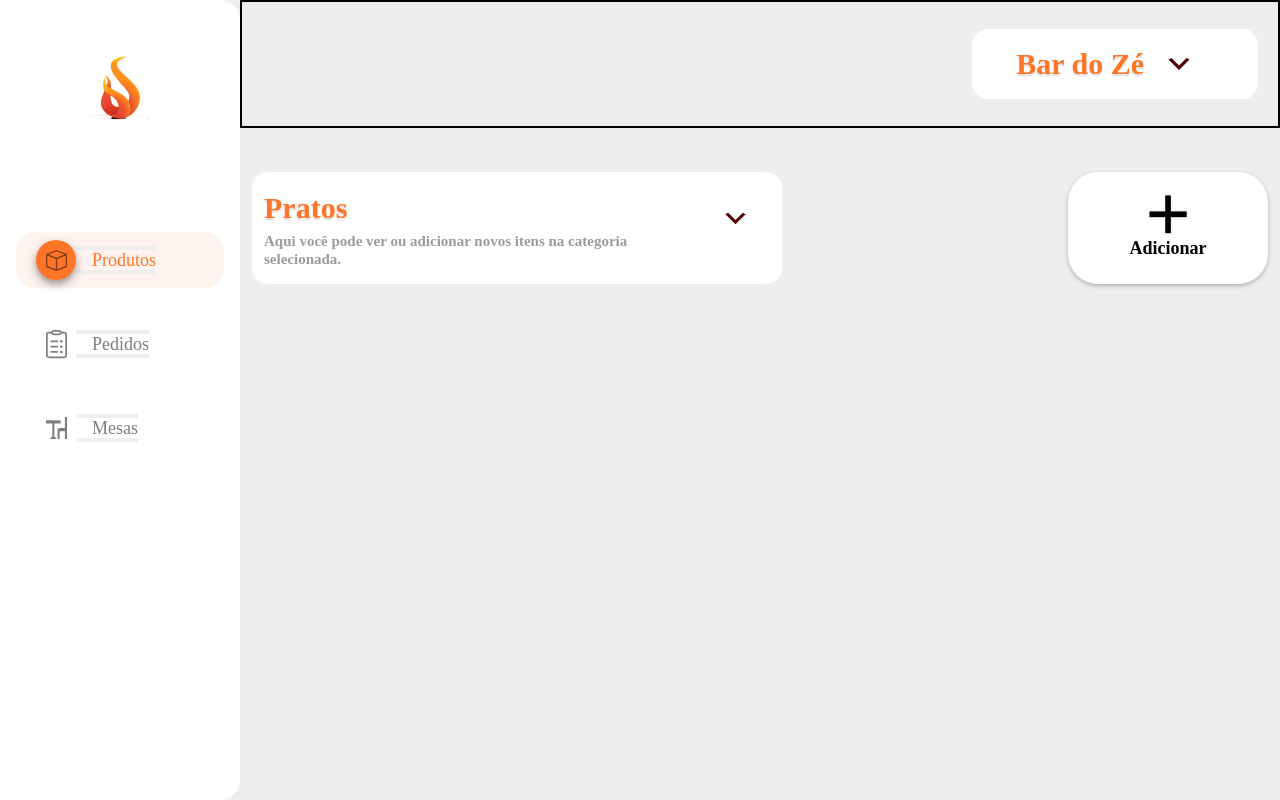
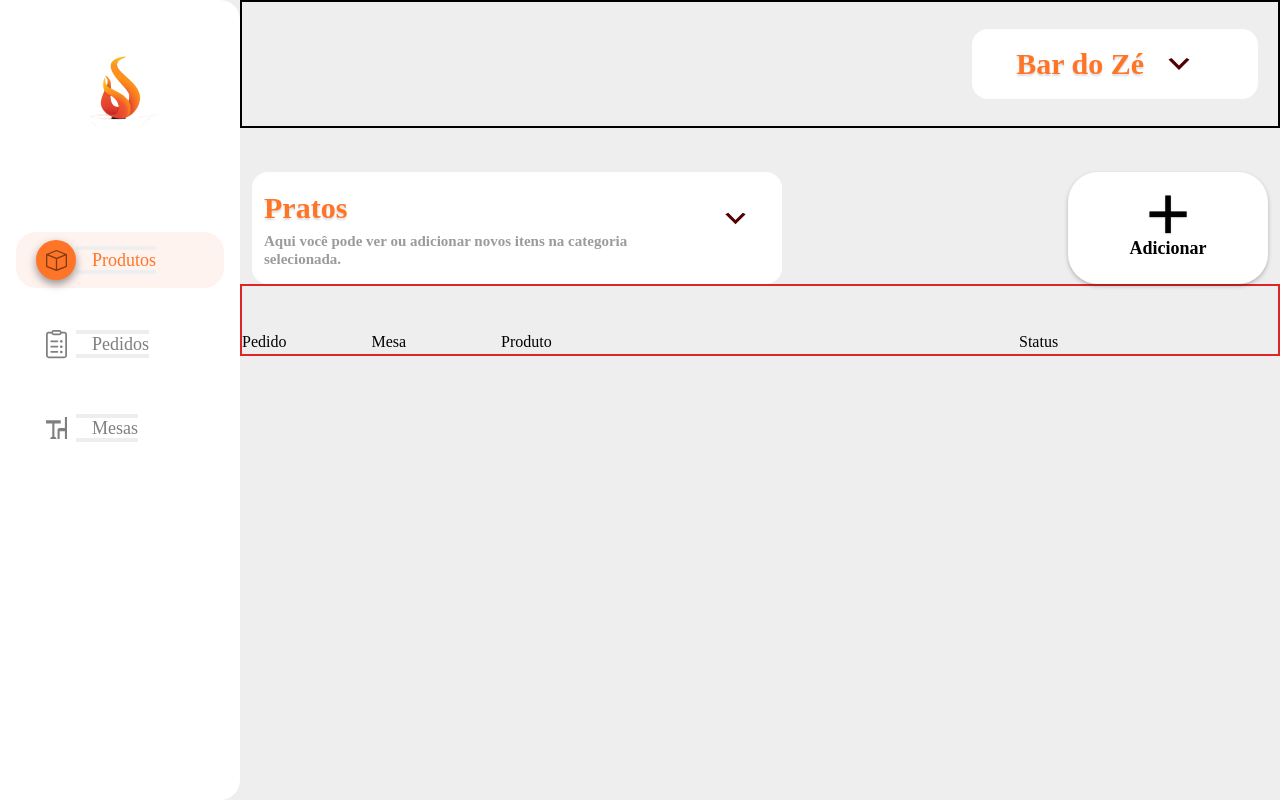
Before and after one commit to ducktechbr/foodsfun-frontend, a Next.js app: page /pedidos in a window 1280 px wide. Built offline with nearby package versions, Linux system fonts and the light colour scheme; a web font is replaced by a local one.

Commit message:
Criando tabela de pedidos

```diff
--- a/src/pages/pedidos/index.js
+++ b/src/pages/pedidos/index.js
@@ -31,13 +31,19 @@ export default function Pedidos() {
         </div>
 
 
-        <thead></thead>
-        {/* <div className="grid grid-cols-4  border-2 border-red-600 mt-11">
-          <div>Pedido</div>
-          <div>Mesa</div>
-          <div>Produto</div>
-          <div>Status</div>
-        </div> */}
+
+        <div className='space-y-0 border-2 border-red-600 '>
+          <div className="flex justify-around  mt-11">
+            <div className="w-1/8 ">Pedido</div>
+            <div className="w-1/8 ">Mesa</div>
+            <div className="w-4/8 ">Produto</div>
+            <div className="w-2/8 ">Status</div>
+          </div>
+          {/* as proximas divs serao geradas automaticamente */}
+        </div>
+
+
+
 
 
 
```
